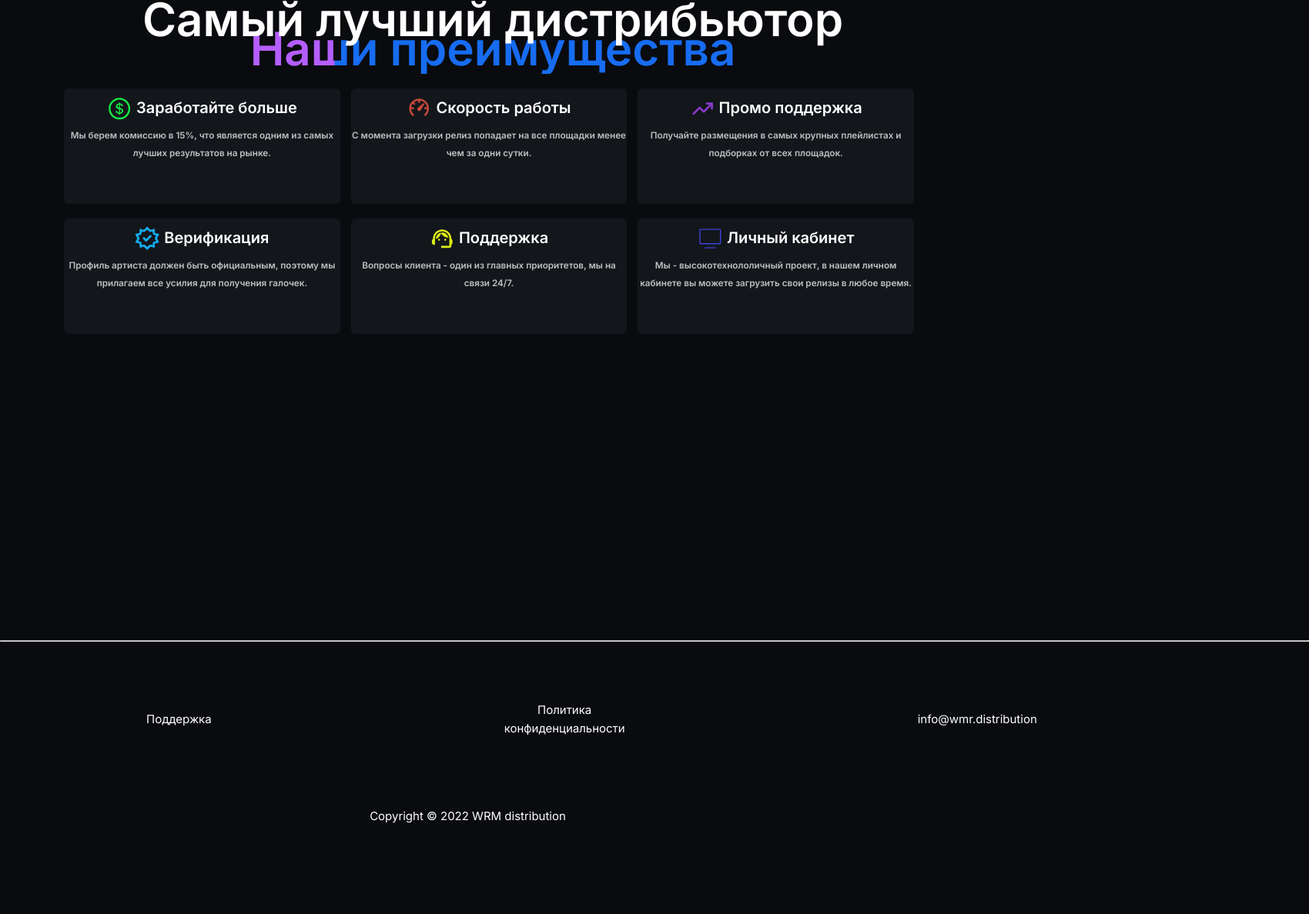
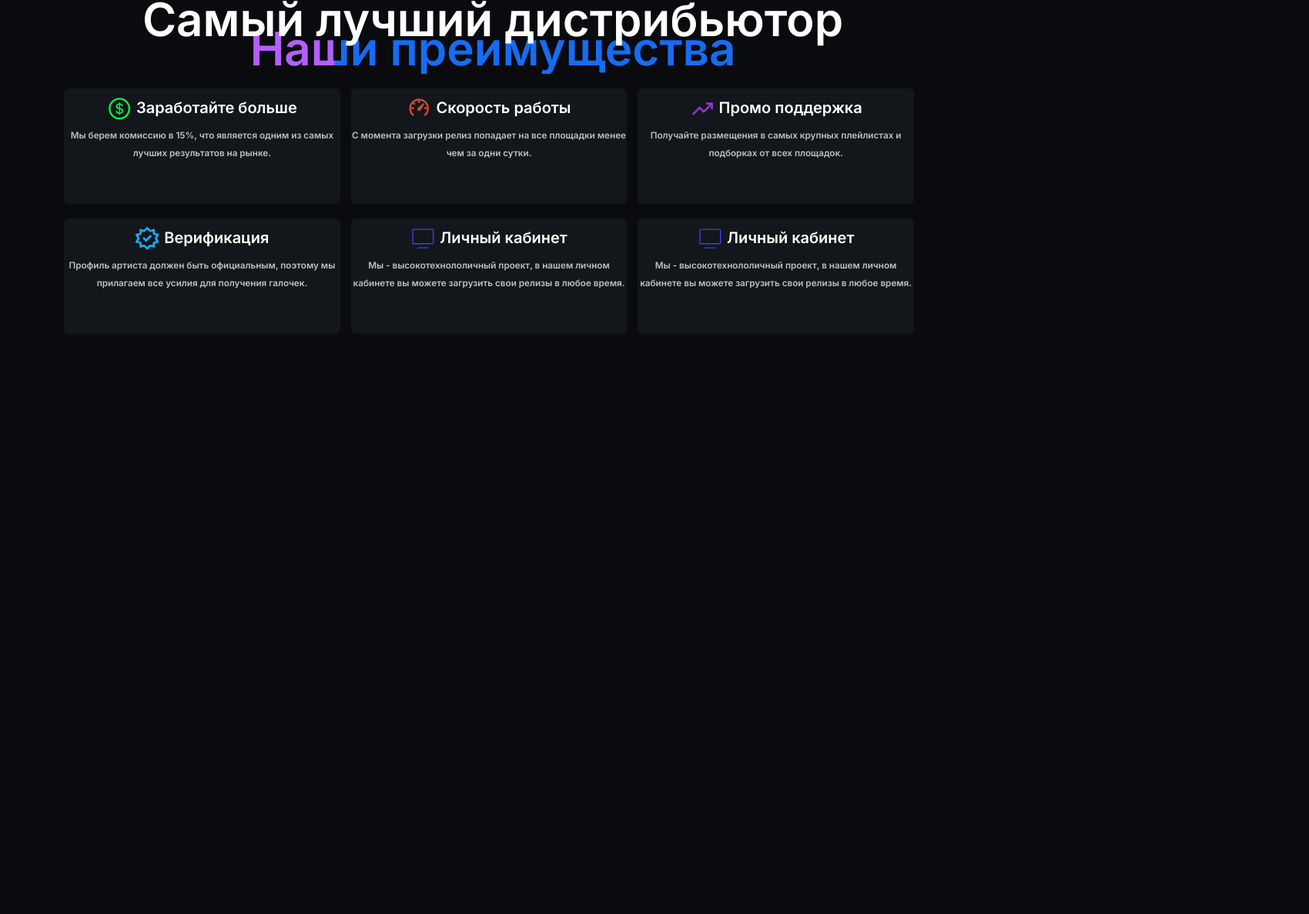
Before and after one commit to SifArtz/SifArtz.github.io, a plain HTML site: page privilegas.html in a window 1280 px wide. Shown: the part 176-1364 px from the top of the page at 77% size, 1700 px wide, since content can reach past the window. After the commit the page ends 1000 px from the top, so only its background shows below. Drawn offline with Linux system fonts and the light colour scheme.

Commit message:
Update privilegas.html

```diff
--- a/privilegas.html
+++ b/privilegas.html
@@ -16,7 +16,7 @@
             <div class="header__logo">WRM</div>
 
                 <nav class ="nav">
-                    <a class = "nav__link" href="index.html">Main</a>
+                   <a class = "nav__link" href="main.html">Main</a>
                     <a class = "nav__link" href="privilegas.html">privilegas</a>
                     <a class = "nav__link" href="account.html">account</a>
                     <a class = "nav__link" href="faq.html">FAQ</a>
@@ -88,11 +88,11 @@
 
                     </div>
 
-                    <div class = "rectangle">
+                     <div class = "rectangle">
                         <div class = "text_center_middle">
-                        <h1><img src="assets/images/support.svg" align="center" /> Поддержка</h1>
+                       <h1><img src="assets/images/monitor.svg" align="center" /> Личный кабинет</h1>
                         <div class = "desc_center_middle">
-                        <h3>Вопросы клиента - один из главных приоритетов, мы на связи 24/7.</h3>
+                        <h3>Мы - высокотехнололичный проект, в нашем личном кабинете вы можете загрузить свои релизы в любое время.</h3>
 
 
                         </div>
@@ -121,21 +121,5 @@
 
 </body>
 
-<div class="wrapper">
 
-	<div class="content">
-    <hr size=2px width=1700px align="center">
-    <div class = "footer_inner">
-	    <a class ="footertext" href="#"> Поддержка</a>
-	    <a class ="footertext" href="#"> Политика конфиденциальности</a>
-	    <a class ="footertext" href="#"> info@wmr.distribution</a>
-
-
-	    </div>
-	    <p class ="footertext3"> Сopyright &copy; 2022 WRM distribution</p>
-	</div>
-
-	<div class="footer"></div>
-
-</div>
 </html>
```
